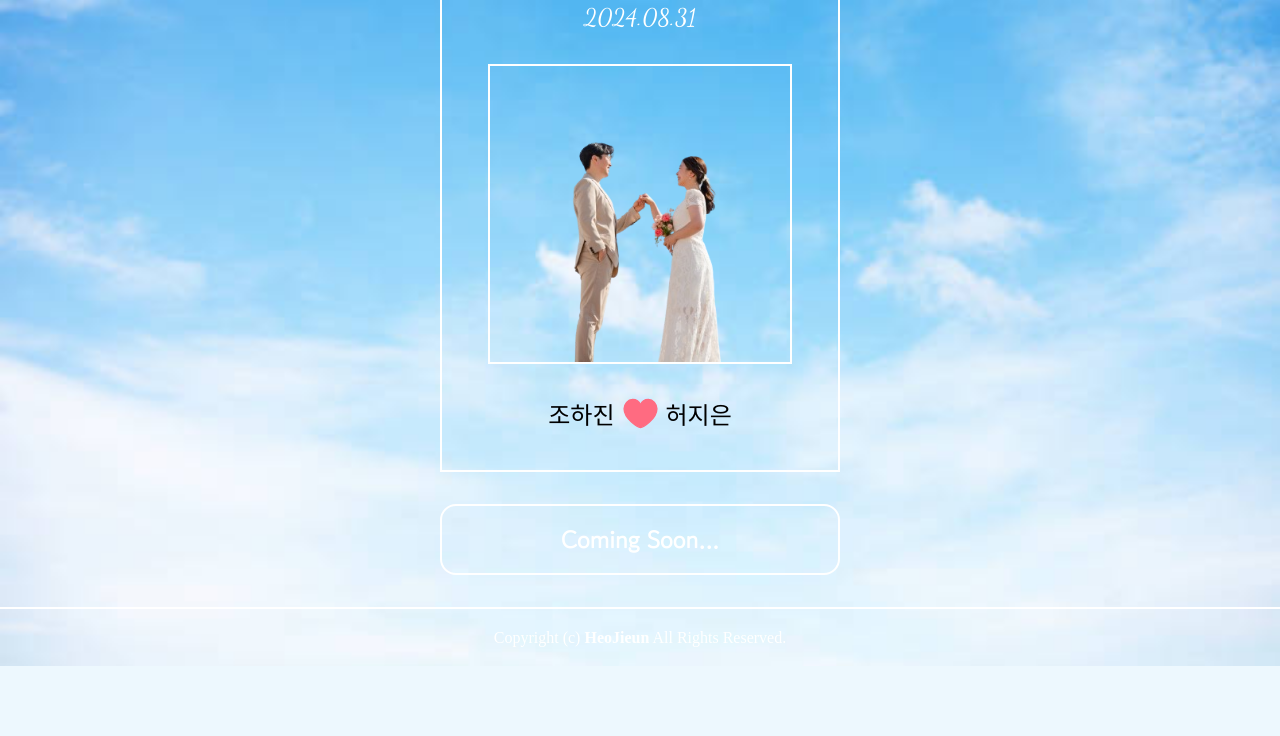
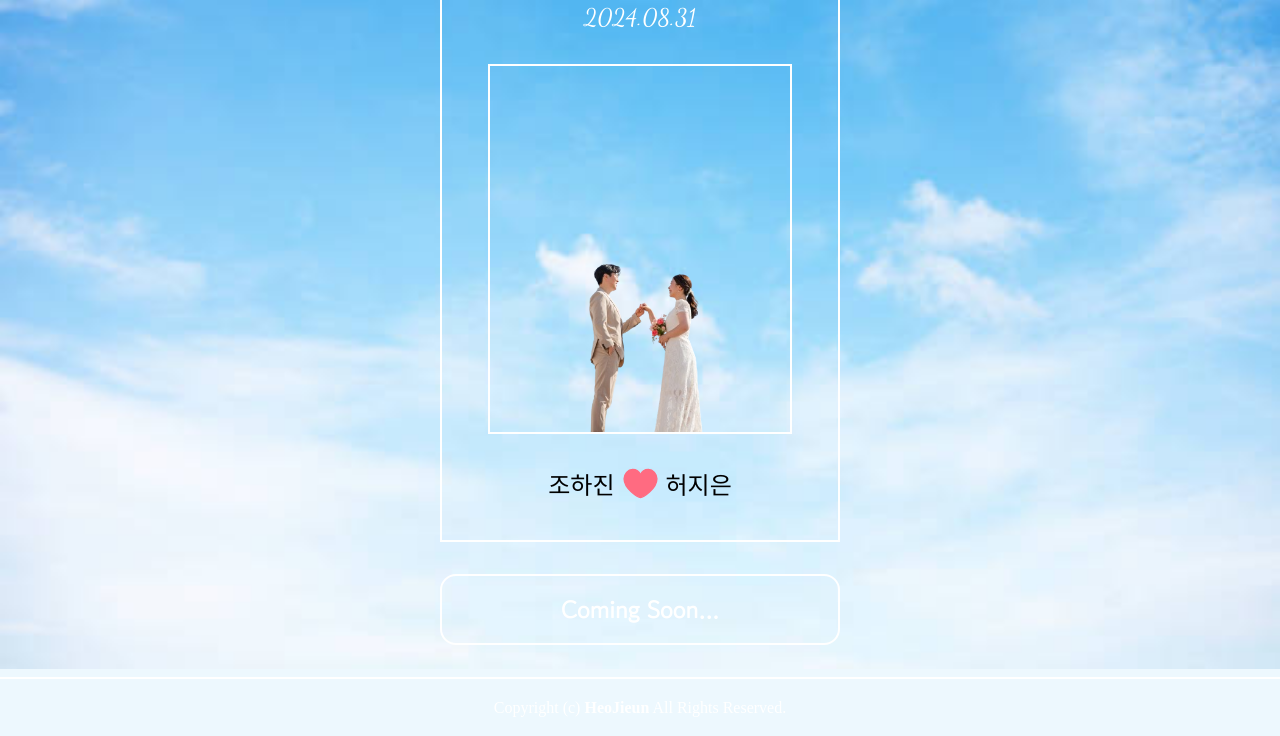
Before and after one commit to jieunheo/location, a plain HTML site: page index.html in a window 1280 px wide. Shown: the part 142-878 px from the top of the page. Before the commit the page ends 808 px from the top, so only its background shows below. Drawn offline with Linux system fonts and the light colour scheme; a web font is replaced by a local one.

Commit message:
프레임 수정 및 하트 색 수정

```diff
--- a/css/heart_animation.css
+++ b/css/heart_animation.css
@@ -12,7 +12,7 @@ svg{
 
 #heart{
   /*색 보충*/
-  fill: #eee;
+  fill: #bebebe;
 
   /*stroke속성은 선, 문자, 원소등의 테두리에대해서 디자인 가능*/
   stroke: var(--c);
--- a/css/style.css
+++ b/css/style.css
@@ -64,8 +64,8 @@ h3 {
 
 .img {
   width: 80%;
-  height: 40vh;
-  max-height: 300px;
+  height: 60vh;
+  max-height: 370px;
   margin-left: auto;
   margin-right: auto;
   margin-top: 2rem;
@@ -75,7 +75,7 @@ h3 {
   background-image: url('../img/KakaoTalk_20240415_235222258_07-removebg-preview.png');
   background-position: center bottom;
   background-repeat: no-repeat;
-  background-size: 110%;
+  background-size: contain;
 }
 
 img::before {
```
